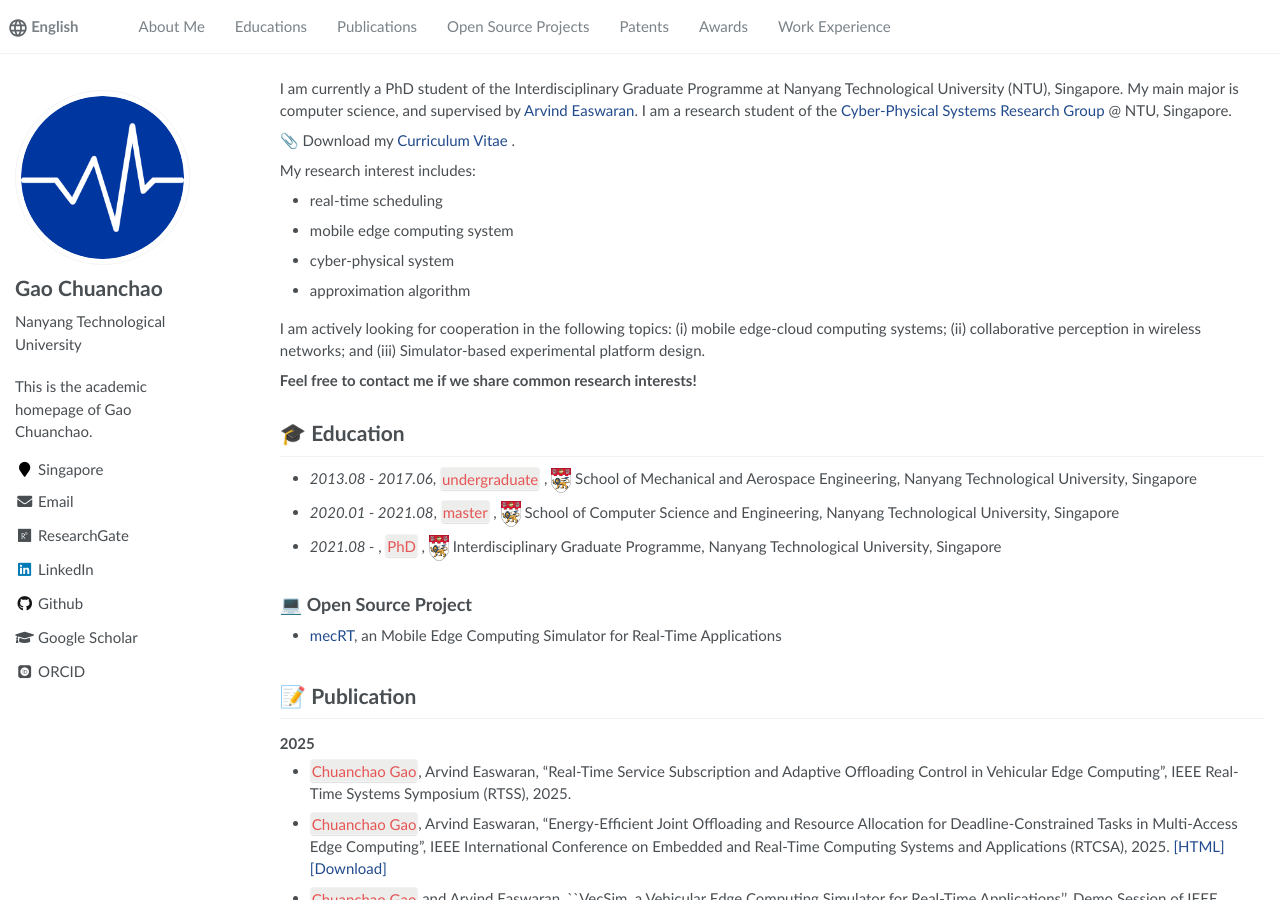
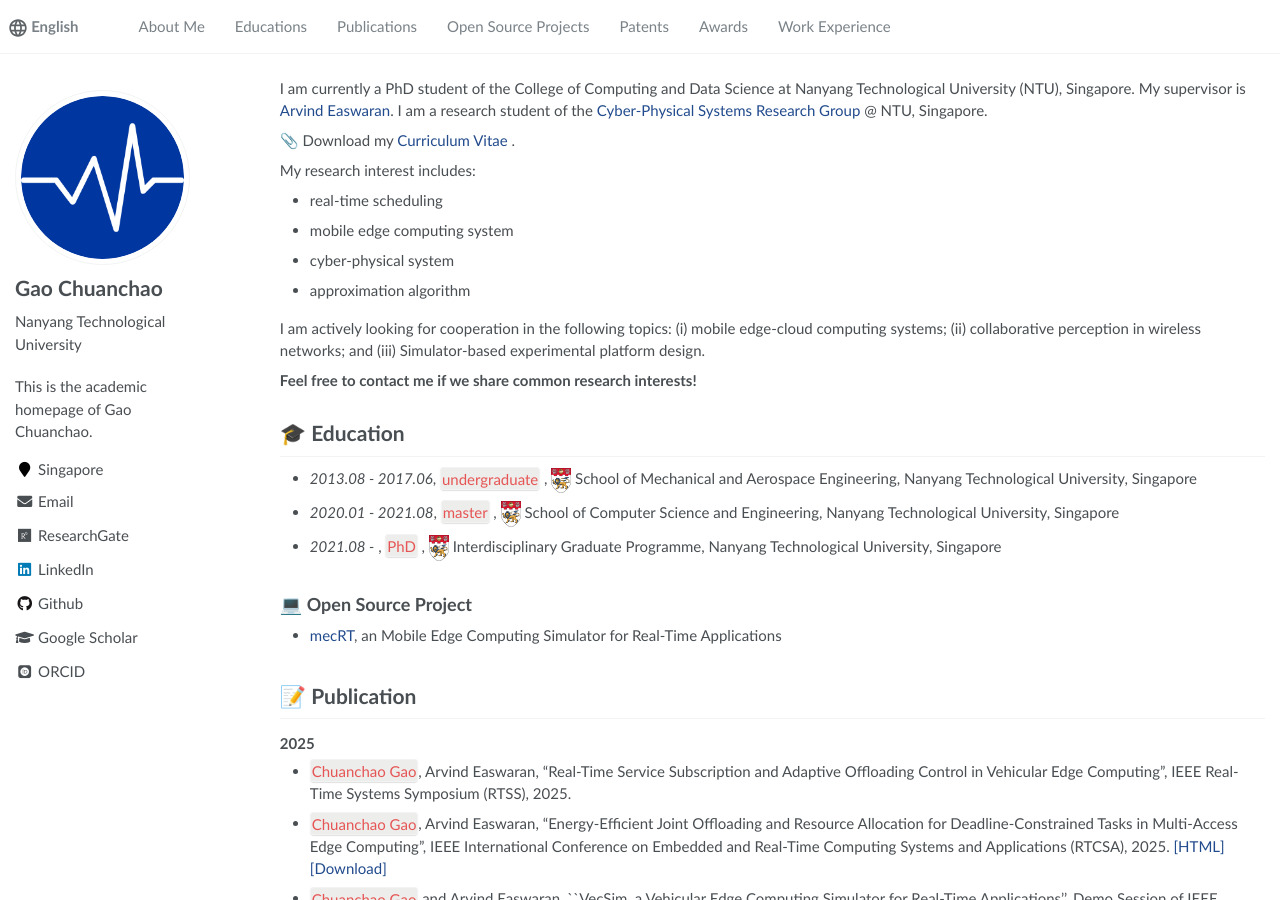
Before and after one commit to gaochuanchao/gaochuanchao.github.io, a Jekyll site: the page built from _pages/about.md, in a window 1280 px wide and 900 px high. Built offline with Jekyll 4.4.1, drawn with Linux system fonts in a browser that asks for light colours; some web fonts are replaced.

Commit message:
update intro

```diff
--- a/_pages/about.md
+++ b/_pages/about.md
@@ -17,7 +17,7 @@ redirect_from:
 
 <span class='anchor' id='about-me'></span>
 
-I am currently a PhD student of the Interdisciplinary Graduate Programme at Nanyang Technological University (NTU), Singapore. My main major is computer science, and supervised by [Arvind Easwaran](https://personal.ntu.edu.sg/arvinde/). I am a research student of the [Cyber-Physical Systems Research Group](https://cps-research-group.github.io/)  @ NTU, Singapore.
+I am currently a PhD student of the College of Computing and Data Science at Nanyang Technological University (NTU), Singapore. My supervisor is [Arvind Easwaran](https://personal.ntu.edu.sg/arvinde/). I am a research student of the [Cyber-Physical Systems Research Group](https://cps-research-group.github.io/)  @ NTU, Singapore.
 
 
 
```
